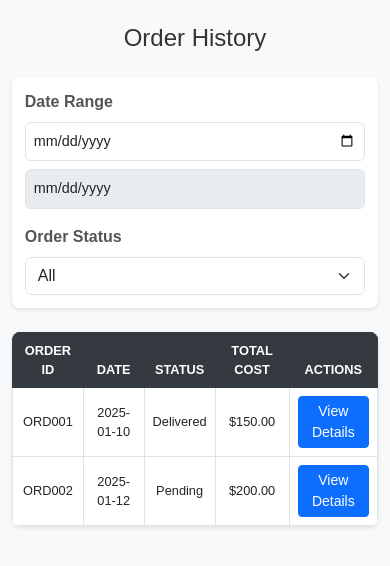
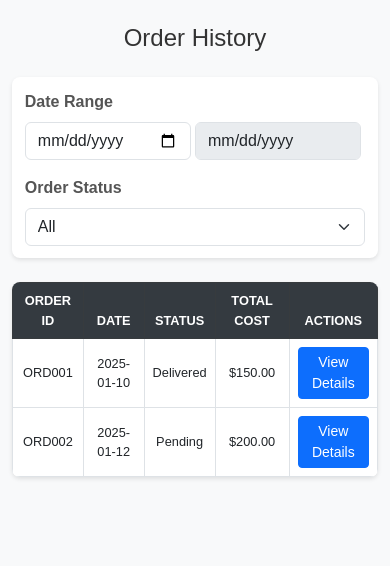
Before and after one commit to Harshal-Tasgaonkar/order, a plain HTML site: page index.html in a window 390 px wide. Drawn offline with nearby package versions, Linux system fonts and the light colour scheme.

Commit message:
6th commit

```diff
--- a/script.js
+++ b/script.js
@@ -125,18 +125,3 @@ document.getElementById('endDate').addEventListener('change', function() {
 window.onload = function() {
     validateDateRange(); // Ensure end date is correctly set based on the start date
 };
-
-function setDatePlaceholders() {
-    const startDateInput = document.getElementById('startDate');
-    const endDateInput = document.getElementById('endDate');
-
-
-    startDateInput.placeholder = 'YYYY-MM-DD'; // Set custom placeholder
-    endDateInput.placeholder = 'YYYY-MM-DD'; // Set custom placeholder
-}
-
-// Call the function on page load
-window.onload = function() {
-    setDatePlaceholders(); // Set placeholders when the page loads
-    validateDateRange(); // Ensure end date is correctly set based on the start date
-};
--- a/styles.css
+++ b/styles.css
@@ -79,24 +79,3 @@ h1 {
         font-size: 0.85rem;
     }
 }
-
-/* Ensure date inputs are visible and properly styled */
-input[type="date"] {
-    box-sizing: border-box; /* Include padding and border in width */
-    font-size: 1rem; /* Adjust font size for better visibility */
-    padding: 0.5rem; /* Adjust padding for clickability */
-    width: 100%; /* Ensure inputs take the full available width in mobile */
-    appearance: none; /* Remove native styles to ensure cross-browser consistency */
-}
-
-/* Adjust for smaller screens */
-@media (max-width: 768px) {
-    input[type="date"] {
-        font-size: 0.9rem; /* Slightly smaller font size for smaller devices */
-    }
-
-    .d-flex {
-        flex-direction: column; /* Stack date inputs vertically on mobile */
-        gap: 0.5rem; /* Add space between inputs */
-    }
-}
```
